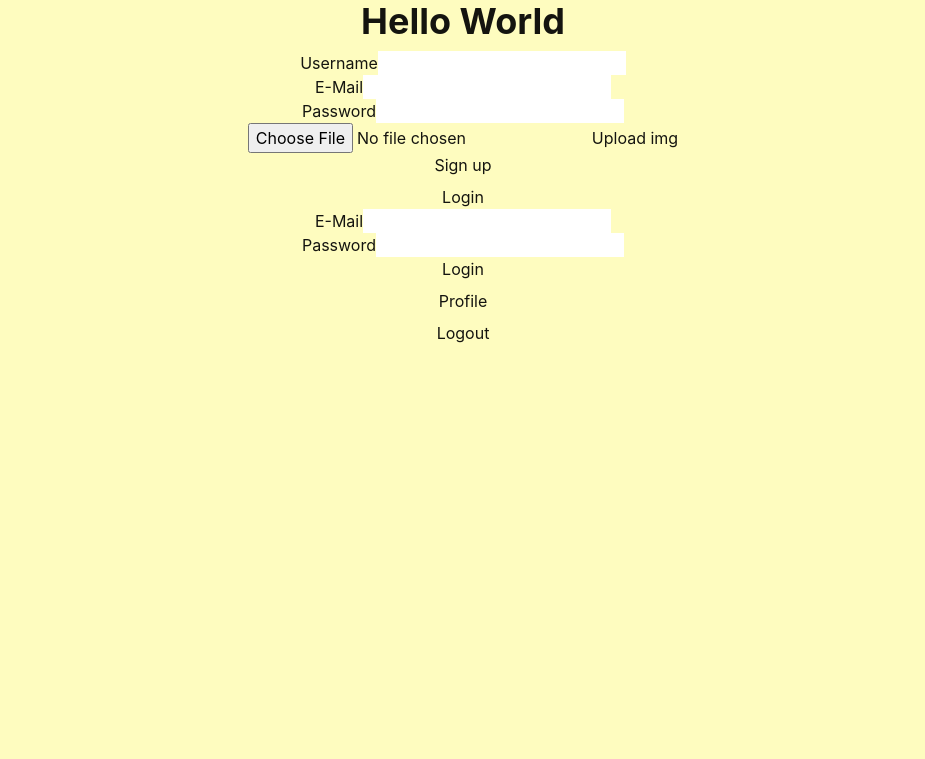
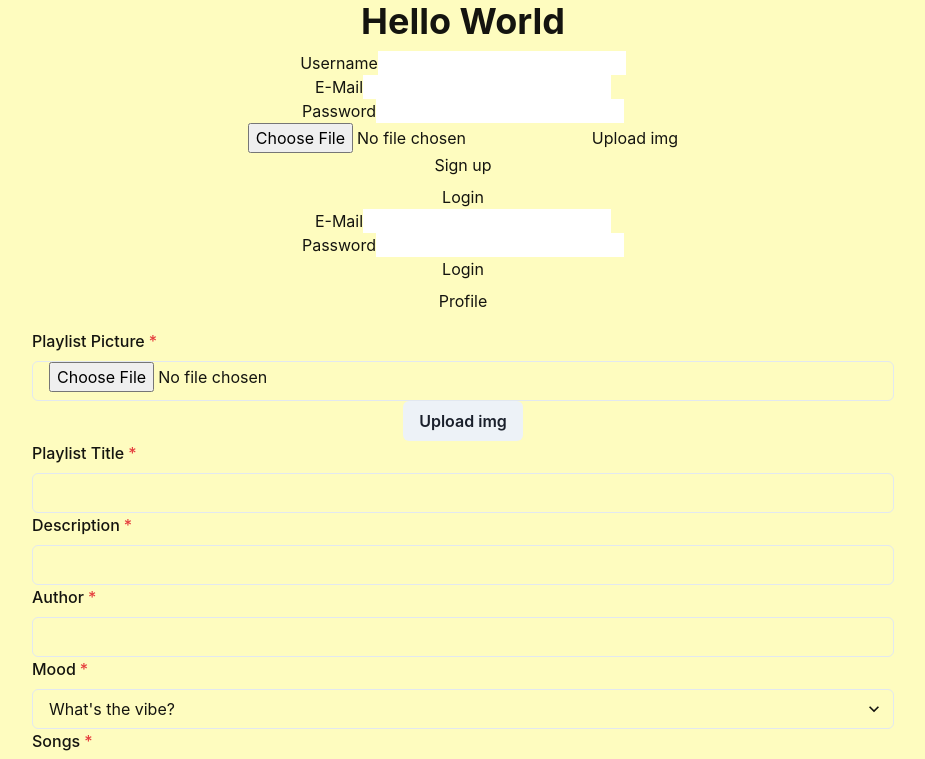
Before and after one commit to petrikoj/mern-project, a React (Create React App) app in the folder client/: page / in a window 1280 px wide. Shown: the top 759 px of the page, without its empty margins (177-1102 px from the left). Built offline with nearby package versions, Linux system fonts and the light colour scheme.

Commit message:
Import PostPlaylist

```diff
--- a/client/src/Views/LandingView.js
+++ b/client/src/Views/LandingView.js
@@ -4,6 +4,7 @@ import useFetch from "../hooks/useFetch";
 import SignUp from "../components/userRelated/SignUp.js";
 import Login from "../components/userRelated/Login.js";
 import Profile from "../components/userRelated/Profile.js";
+import PostPlaylist from "../components/userRelated/PostPlaylist";
 
 function LandingView() {
   // const {
@@ -38,6 +39,7 @@ function LandingView() {
         <SignUp />
         <Login />
         <Profile />
+        <PostPlaylist />
       </VStack>
     </Center>
   );
```
